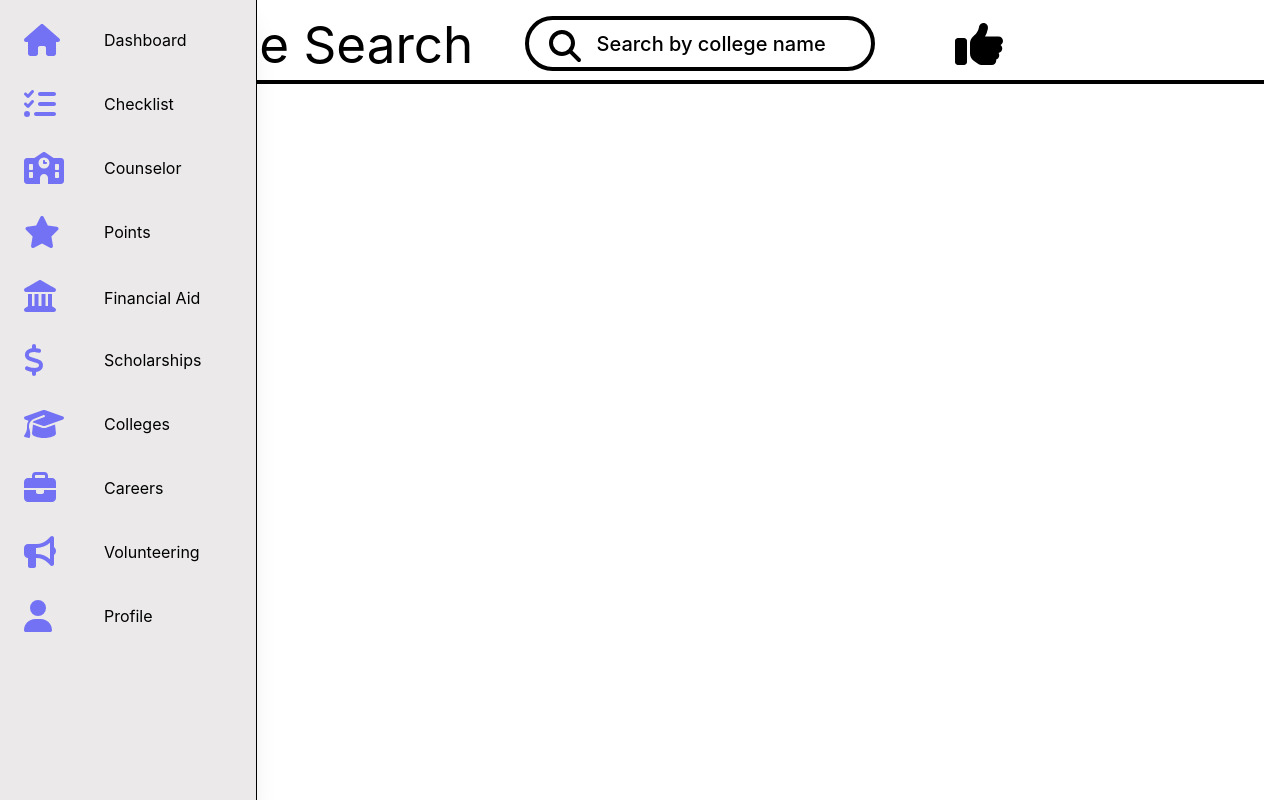
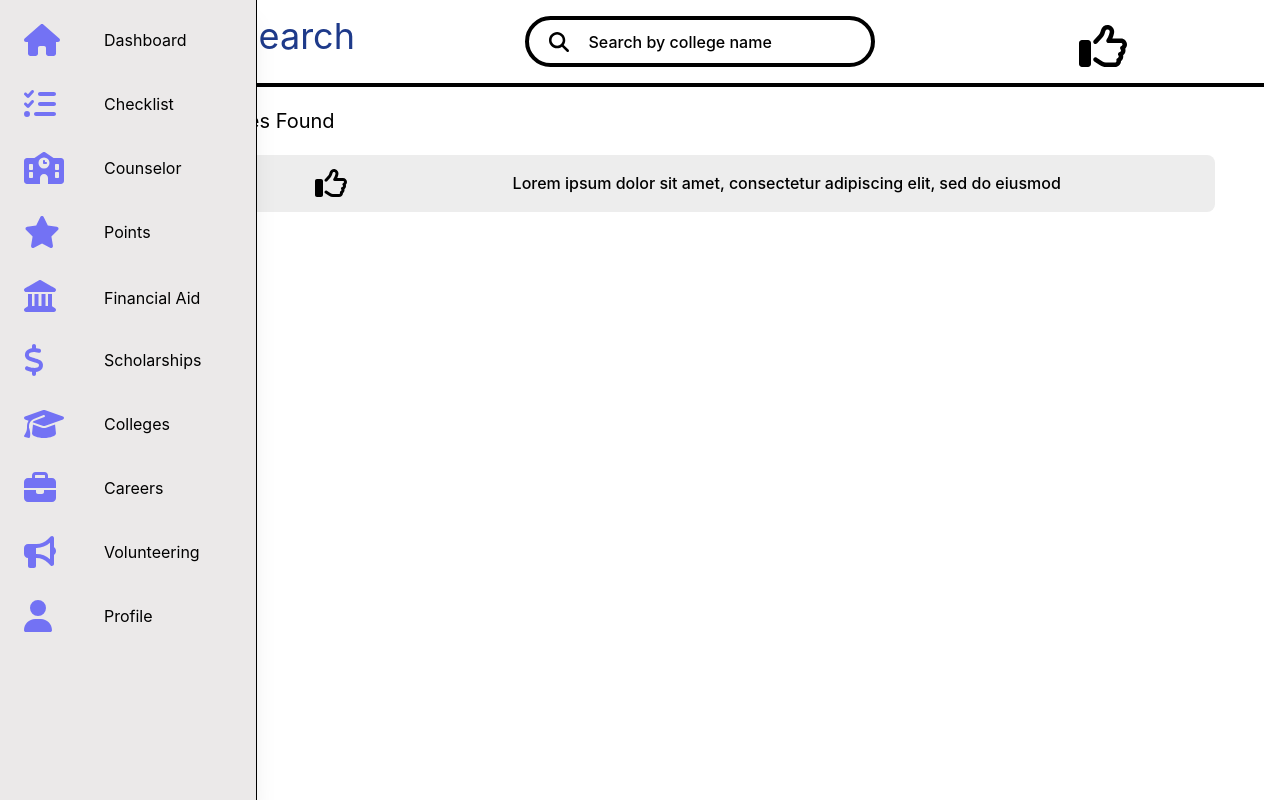
Before and after one commit to UsmanKhld/HiScholar-Django-React, a React (Vite) app in the folder frontend/: page /colleges in a window 1280 px wide. Built offline with nearby package versions, Linux system fonts and the light colour scheme.

Commit message:
Adding npm-fetch library and changes to Colleges

```diff
--- a/frontend/package.json
+++ b/frontend/package.json
@@ -17,6 +17,7 @@
     "@fortawesome/react-fontawesome": "^0.2.1",
     "axios": "^1.6.8",
     "jwt-decode": "^4.0.0",
+    "node-fetch": "^3.3.2",
     "react": "^18.2.0",
     "react-dom": "^18.2.0",
     "react-icons": "^5.2.1",
--- a/frontend/src/Pages/Colleges/Colleges.jsx
+++ b/frontend/src/Pages/Colleges/Colleges.jsx
@@ -1,6 +1,7 @@
 import React from "react";
 import { FontAwesomeIcon } from '@fortawesome/react-fontawesome'
-import { faThumbsUp, faMagnifyingGlass } from "@fortawesome/free-solid-svg-icons";
+import { faMagnifyingGlass } from "@fortawesome/free-solid-svg-icons";
+import { faThumbsUp } from "@fortawesome/free-regular-svg-icons";
 import { Navbar } from '../../Components/index'
 import './Colleges.css'
 
@@ -10,23 +11,39 @@ export const Colleges = () => {
       <Navbar />
       <main>
         <div className="topnav grid grid-cols-3 border-solid border-b-4 border-black pb-2 ">
-          <div className="bold justify-self-end pr-3">
-            <h1>
+          <div className="bold pr-3">
+            <div className="text-4xl text-blue-900">
               College Search
-            </h1>
+            </div>
           </div>
-          <div className="pl-10">
-            <button className="search_input border-solid border-4 border-black rounded-full w-full h-18 bg-white">
-              <FontAwesomeIcon icon={faMagnifyingGlass} className="absolute fa-2x" />
-              <span className="pl-12 text-xl">Search by college name</span>
+          <div className="pl-10 pb-2 truncate">
+            <button className="search_input border-solid border-4 border-black rounded-full w-full h-13 bg-white">
+              <FontAwesomeIcon icon={faMagnifyingGlass} className="absolute fa-lg pt-0.5" />
+              <span className="pl-10 text-lge">Search by college name</span>
             </button>
           </div>
-          <div className="pl-20 self-center">
+          <div className="pl-20 self-center justify-self-center">
             <FontAwesomeIcon icon={faThumbsUp} className="fa-3x mr-3" />
           </div>
         </div>
-      </main >
-    </div >
+        <div className="content grid grid-rows-2">
+          <div className="colleges p-5 pl-10">
+            <div className="text-xl text-black">1000 Colleges Found</div>
+          </div>
+          <div className="college-card w-11/12 justify-self-center">
+            <button className="grid grid-cols-3 w-full">
+              <div className="justify-self-center self-center">
+                <FontAwesomeIcon icon={faThumbsUp} className="fa-2x mr-3" />
+              </div>
+              <div className="p-1 col-span-2">
+                Lorem ipsum dolor sit amet, consectetur adipiscing elit, sed do eiusmod
+              </div>
+            </button>
+
+          </div>
+        </div>
+      </main>
+    </div>
   )
 }
 
```
Also changed, not shown: 1 other file (tests, documents, lock files or other folders).
